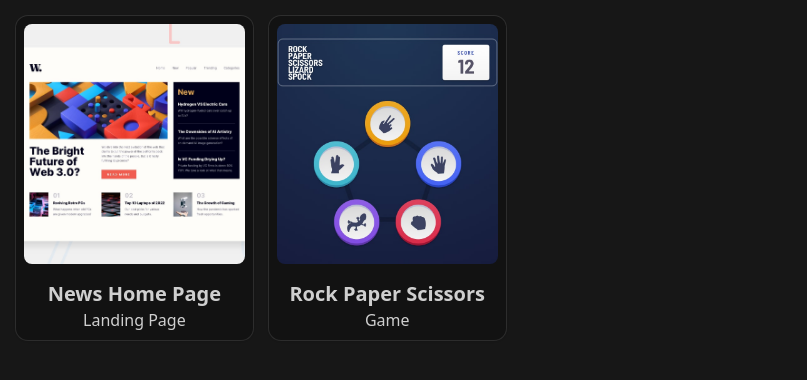
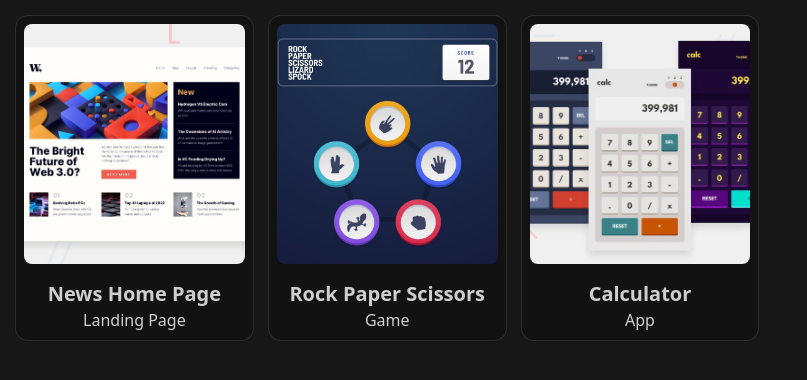
Before and after one commit to daft2/frontend-2023, a React (Vite) app: page / in a window 1280 px wide. Shown: the top 380 px of the page, without its empty margins (0-807 px from the left). Built offline with nearby package versions, Linux system fonts and the light colour scheme.

Commit message:
feat: add route and preview

```diff
--- a/src/App.tsx
+++ b/src/App.tsx
@@ -1,4 +1,5 @@
 import { BrowserRouter, Route, Routes, useNavigate } from "react-router-dom";
+import { Calculator } from "./domains/calculator";
 import { NewsHomePage } from "./domains/news-home-page";
 import { RockPaperScissors } from "./domains/rock-paper-scissors";
 
@@ -15,6 +16,12 @@ const PROJECT = [
     thumbnail: "images/rock-paper-scissors/preview.jpg",
     path: "/rock-paper-scissors",
   },
+  {
+    title: "Calculator",
+    type: "App",
+    thumbnail: "images/calculator/preview.webp",
+    path: "/calculator",
+  },
 ];
 
 const App = () => {
@@ -27,6 +34,7 @@ const App = () => {
           <Route path="/" element={<Homepage />} />
           <Route path="/news-home-page" element={<NewsHomePage />} />
           <Route path="/rock-paper-scissors" element={<RockPaperScissors />} />
+          <Route path="/calculator" element={<Calculator />} />
         </Routes>
       </div>
     </BrowserRouter>
```
